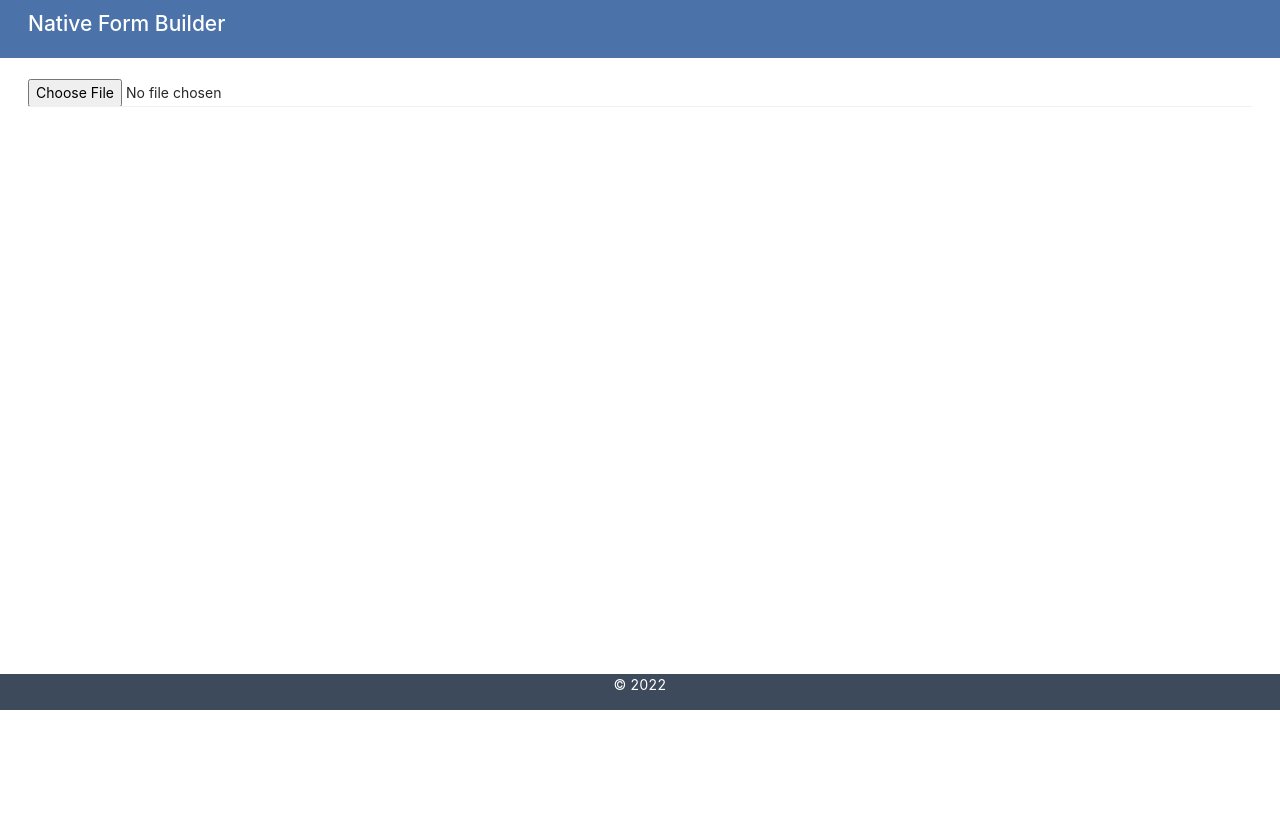
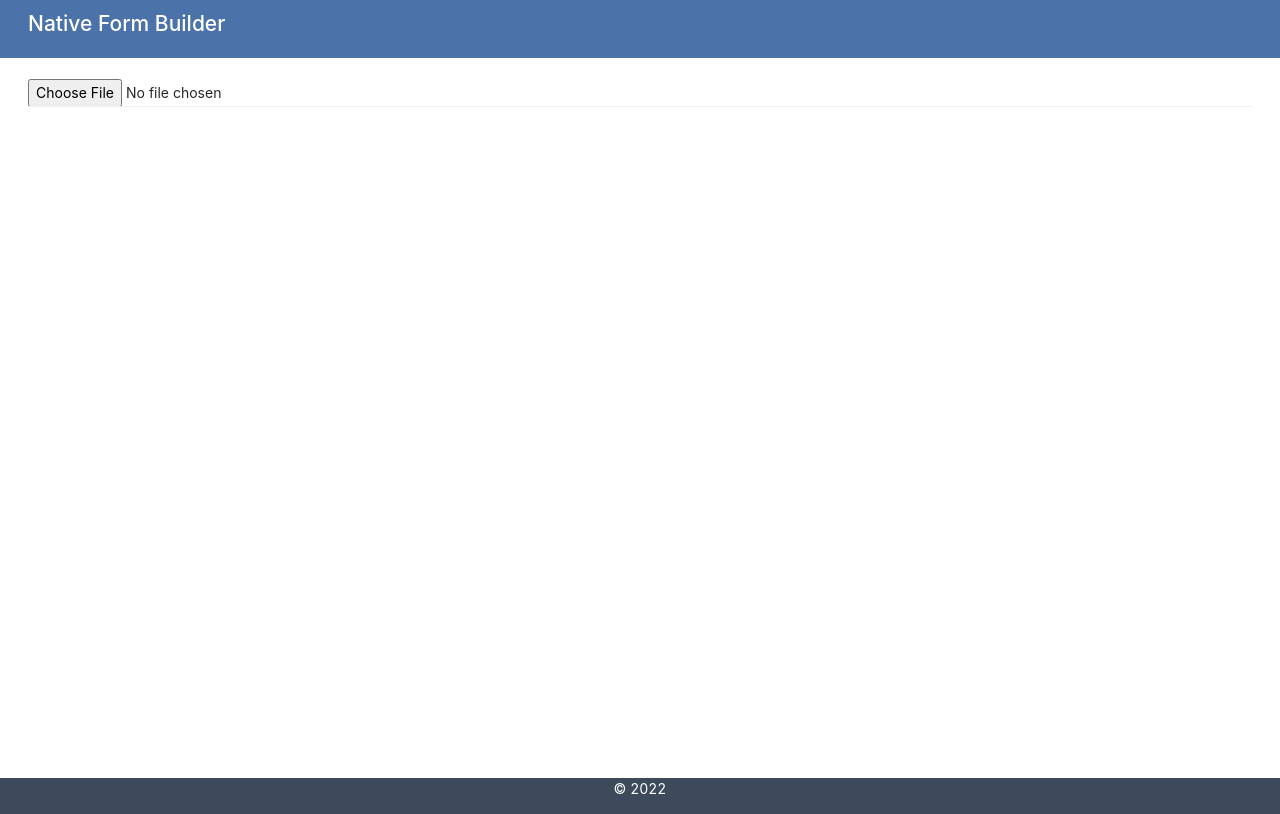
Before and after one commit to dev-billy/opensrp-native-form-builder, a React (Create React App) app: page / in a window 1280 px wide. Built offline with nearby package versions, Linux system fonts and the light colour scheme.

Commit message:
style fixes

```diff
--- a/src/layout/index.js
+++ b/src/layout/index.js
@@ -7,7 +7,7 @@ const styles = {
 
 const contentStyles = {
   padding: "1.5em 2em",
-  minHeight: "77vh",
+  minHeight: "90vh",
 };
 
 const Layout = ({ children }) => {
```
